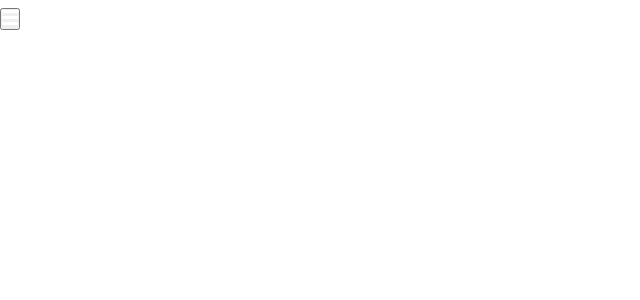
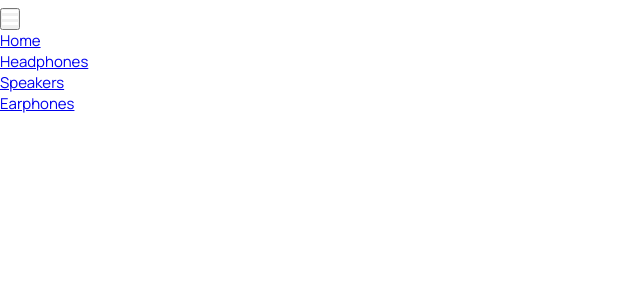
Before and after one commit to bluepersia/audiophile-frontend, a React (Vite) app: page / in a window 1280 px wide. Shown: the top 300 px of the page, without its empty margins (0-640 px from the left). Built offline with nearby package versions, Linux system fonts and the light colour scheme.

Commit message:
Header TSX: nav

```diff
--- a/src/components/shared/Header/Header.tsx
+++ b/src/components/shared/Header/Header.tsx
@@ -1,6 +1,7 @@
 import styles from "./header.module.scss";
 import mobileMenuBtn from "../../../assets/shared/mobileMenuBtn.png";
 import logo from "../../../assets/shared/logo.png";
+import Nav from "../Nav/Nav";
 export default function Header() {
   return (
     <header className={styles.header}>
@@ -8,6 +9,7 @@ export default function Header() {
         <img className={styles.menuIcon} alt="" src={mobileMenuBtn} />
       </button>
       <img className={styles.logo} alt="Audiophile" src={logo} />
+      <Nav />
     </header>
   );
 }
--- /dev/null
+++ b/src/components/shared/Nav/Nav.tsx
@@ -0,0 +1,31 @@
+import { Link } from "react-router-dom";
+import styles from "./nav.module.scss";
+
+export default function Nav() {
+  return (
+    <nav className={styles.nav}>
+      <ul className={styles.list}>
+        <li className={styles.item}>
+          <Link to="." className={styles.link}>
+            Home
+          </Link>
+        </li>
+        <li className={styles.item}>
+          <Link to="headphones" className={styles.link}>
+            Headphones
+          </Link>
+        </li>
+        <li className={styles.item}>
+          <Link to="speakers" className={styles.link}>
+            Speakers
+          </Link>
+        </li>
+        <li className={styles.item}>
+          <Link to="earphones" className={styles.link}>
+            Earphones
+          </Link>
+        </li>
+      </ul>
+    </nav>
+  );
+}
```
Also changed, not shown: src/assets/shared/cartIcon.png (added), src/components/shared/Nav/nav.module.scss (added).
